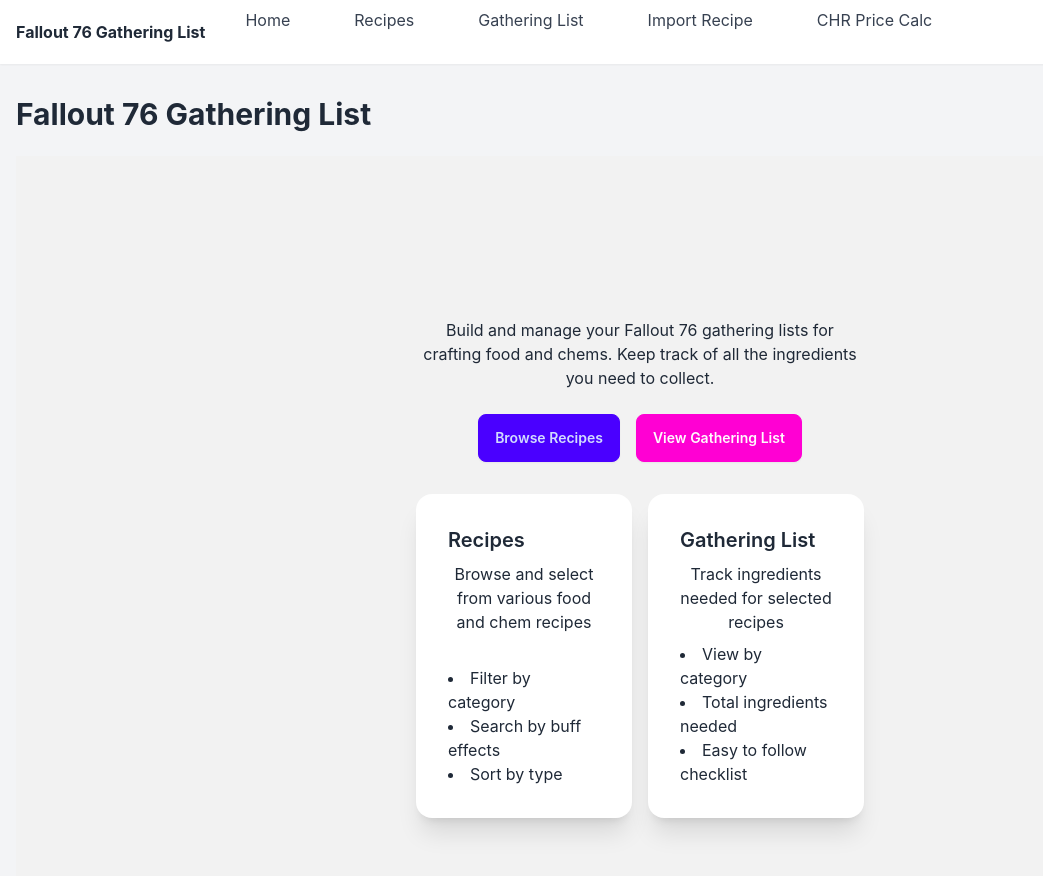
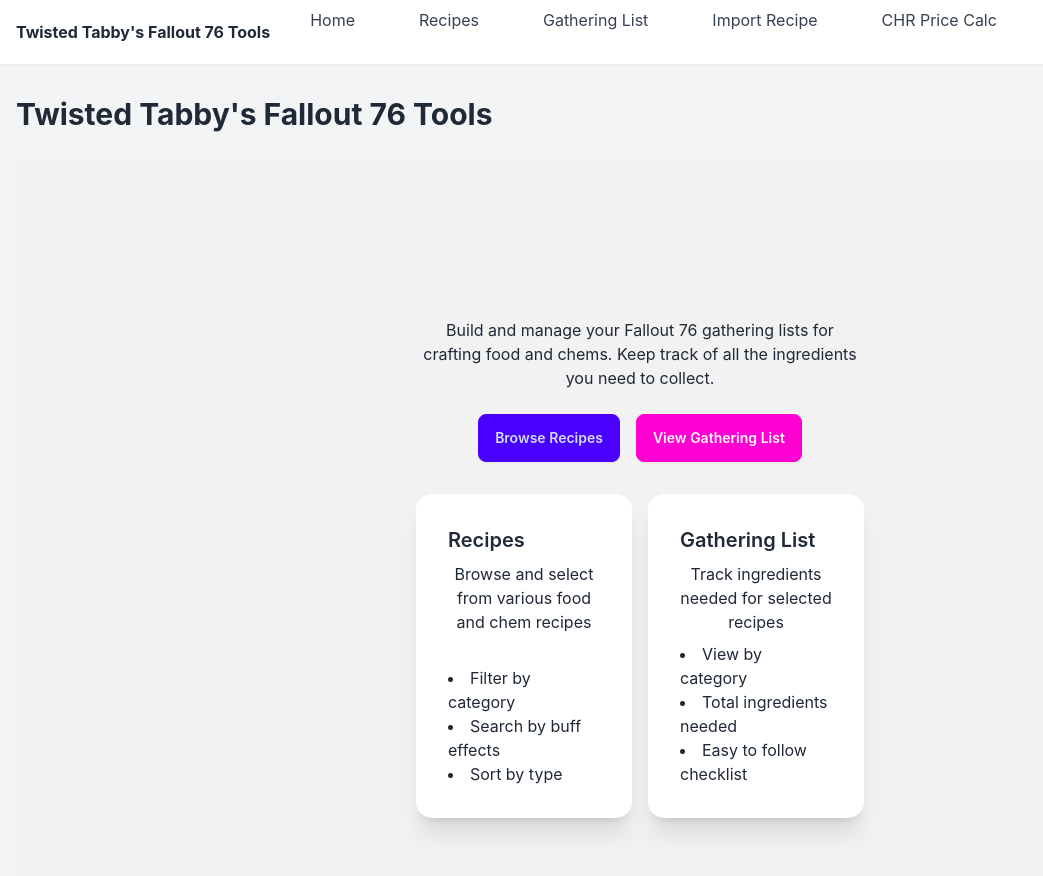
Before and after one commit to TwistedTabby/Fallout_76-Recipe-Gathering-List-Builder, a React (Vite) app: page / in a window 1280 px wide. Shown: the top 876 px of the page, without its empty margins (0-1043 px from the left). Built offline with nearby package versions, Linux system fonts and the light colour scheme.

Commit message:
changed some text and adjusted goal of app

```diff
--- a/src/constants/strings.ts
+++ b/src/constants/strings.ts
@@ -1,5 +1,5 @@
 export const strings = {
-  appTitle: 'Fallout 76 Gathering List',
+  appTitle: 'Twisted Tabby\'s Fallout 76 Tools',
   general: {
     home: 'Home',
   },
```
